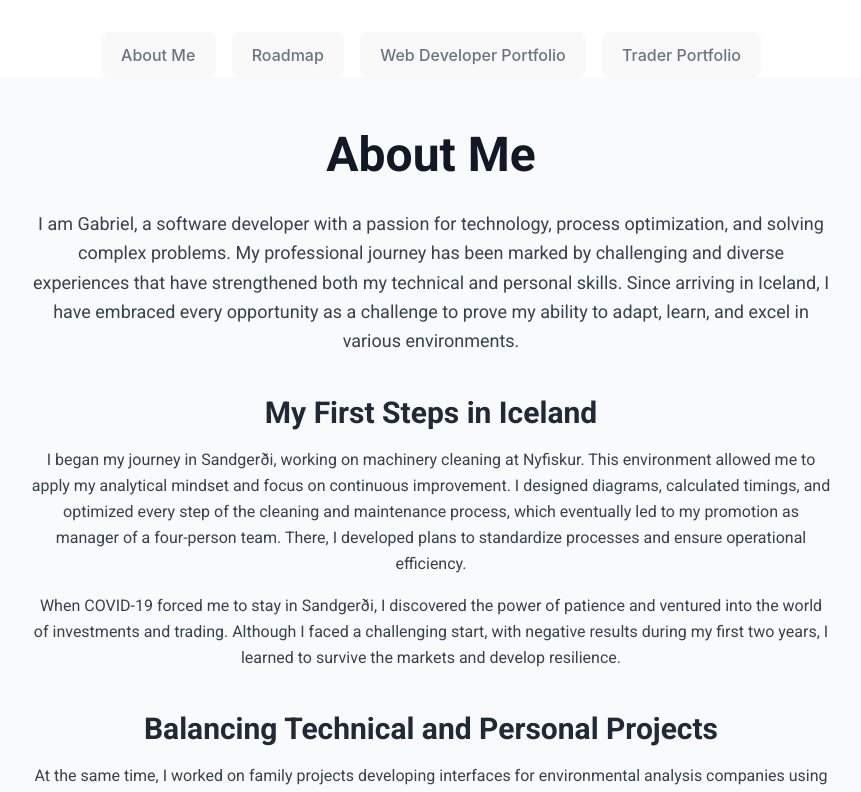
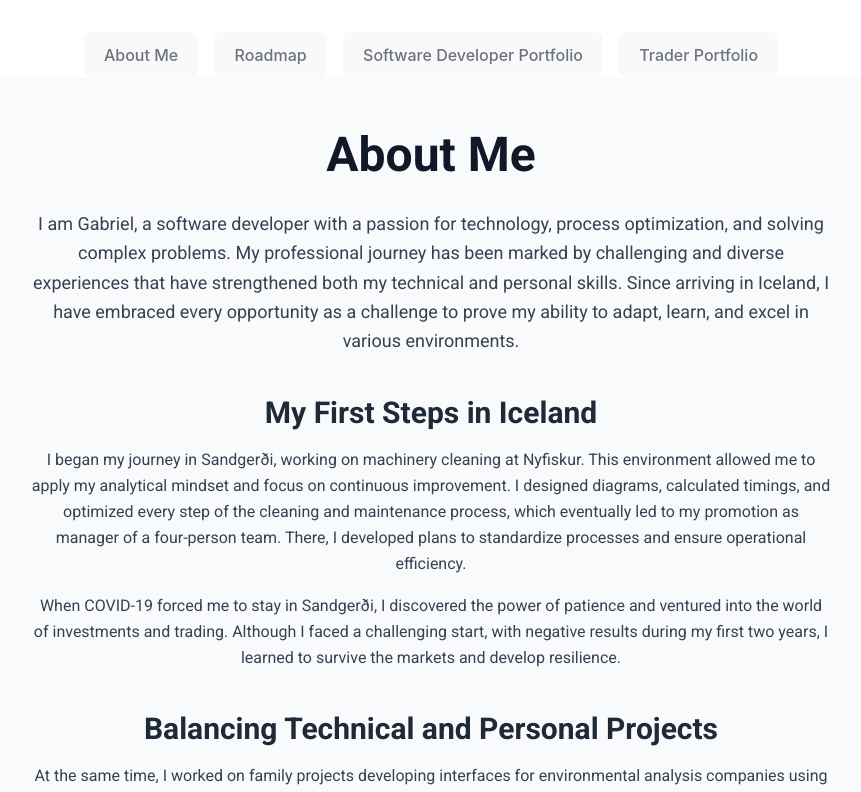
Before and after one commit to gabriel-klettur/Lading-Page-Portfolio, a React (Vite) app in the folder my-portfolio/: page / in a window 1280 px wide. Shown: the top 792 px of the page, without its empty margins (209-1070 px from the left). Built offline with nearby package versions, Linux system fonts and the light colour scheme.

Commit message:
feat(App.jsx):Update tab content

```diff
--- a/my-portfolio/src/App.jsx
+++ b/my-portfolio/src/App.jsx
@@ -16,7 +16,7 @@ function App() {
         <TabList className="flex justify-center space-x-4">
           <Tab className="text-gray-500">About Me</Tab>
           <Tab className="text-gray-500">Roadmap</Tab>
-          <Tab className="text-gray-500">Web Developer Portfolio</Tab>
+          <Tab className="text-gray-500">Software Developer Portfolio</Tab>
           <Tab className="text-gray-500">Trader Portfolio</Tab>
         </TabList>
         <TabPanels>
--- a/my-portfolio/src/components/Portfolio.jsx
+++ b/my-portfolio/src/components/Portfolio.jsx
@@ -20,9 +20,6 @@ const Portfolio = () => {
         <div className="bg-gray-50 py-20">
             <div className="text-center mb-16">
                 <h1 className="text-4xl font-extrabold text-gray-900 mb-4">Portfolio</h1>
-                <p className="text-lg text-gray-600 max-w-3xl mx-auto">
-                    Discover one of the most impactful projects I’ve worked on. Click below to see details and learn more about the technologies, goals, and challenges I tackled.
-                </p>
             </div>
 
             <div className="flex justify-center px-6 sm:px-12 max-w-5xl mx-auto">
```
